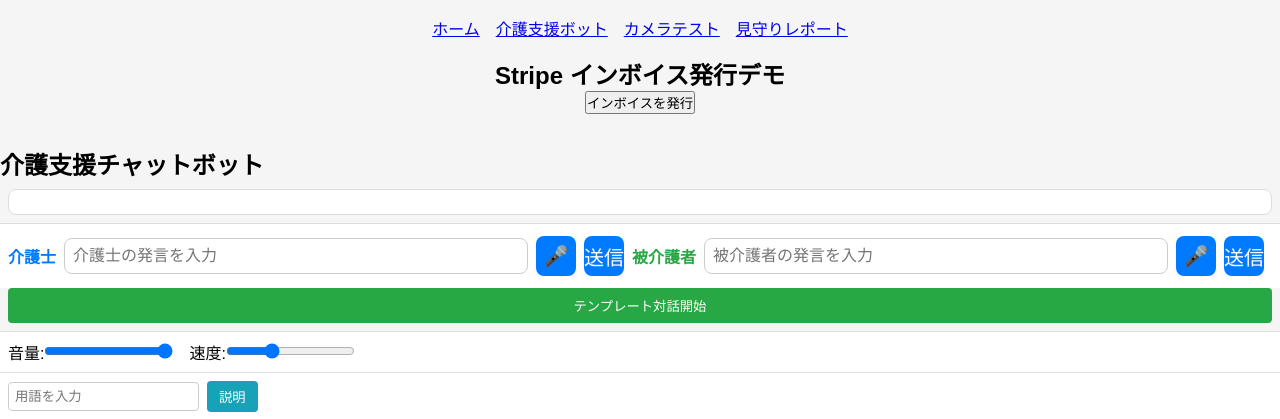
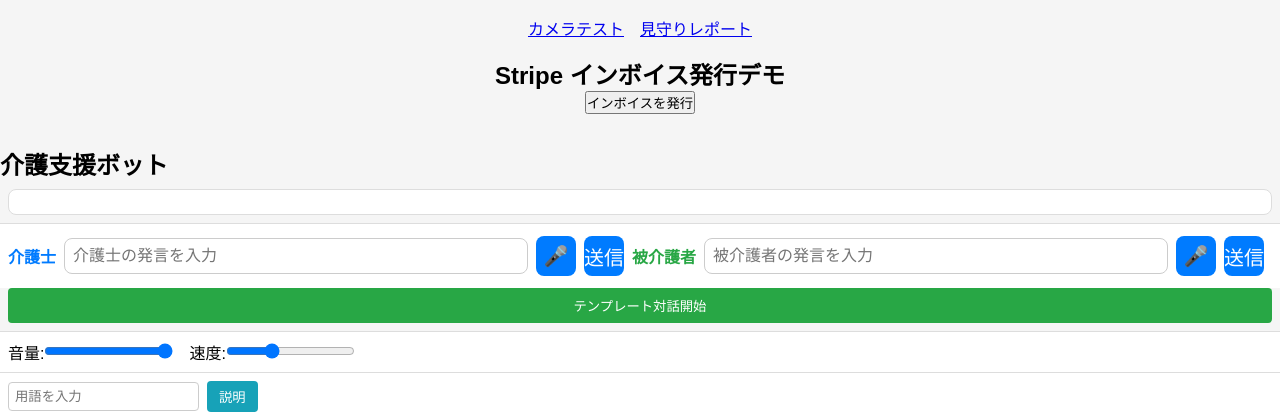
Before and after one commit to MitsunoriFukuchi692/CareBotAndInvoice_New, a Flask app: page / in a window 1280 px wide. Shown: the top 419 px of the page. Run offline with Flask 3, Linux system fonts and the light colour scheme.

Commit message:
Update templates/index.html

```diff
--- a/templates/index.html
+++ b/templates/index.html
@@ -10,8 +10,7 @@
   <!-- ナビゲーション -->
   <header>
     <nav style="display:flex; justify-content:center; gap:1rem; margin:1rem 0;">
-      <a href="/" class="btn btn-primary">ホーム</a>
-      <a href="/ja/" class="btn btn-primary">介護支援ボット</a>
+      <!-- <a href="/" class="btn btn-primary">ホーム</a>-->
       <a href="/camera-test/" class="btn btn-outline-secondary" target="_blank" rel="noopener">カメラテスト</a>
       <a href="/ja/daily_report" class="btn btn-outline-secondary" target="_blank" rel="noopener">見守りレポート</a>
     </nav>
@@ -28,7 +27,7 @@
 
     <!-- 介護支援チャットボット -->
     <section id="chat-ui">
-      <h2>介護支援チャットボット</h2>
+      <h2>介護支援ボット</h2>
       <div id="chat-window">
         <!-- メッセージがここに追加されます -->
       </div>
```
